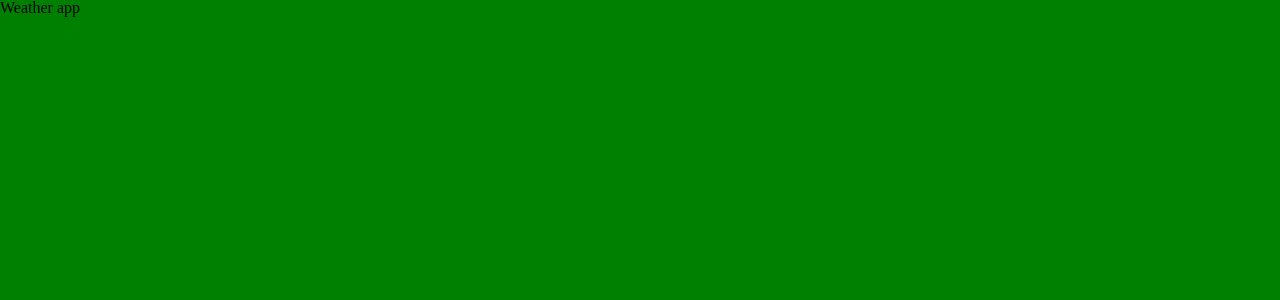
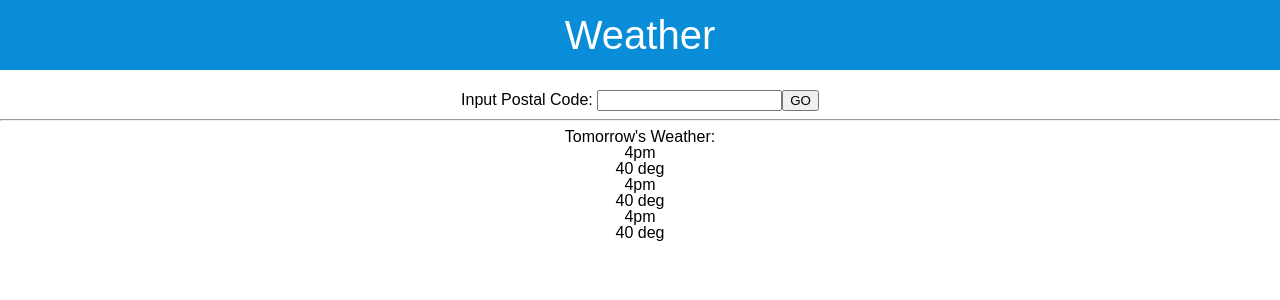
Before and after one commit to Deraj21/simple-weather-app, a React (Create React App) app in the folder weather-app/: page / in a window 1280 px wide. Shown: the top 300 px of the page. Built offline with nearby package versions, Linux system fonts and the light colour scheme; the HTML template or start-up script is replaced by a standard one.

Commit message:
basic html layout

```diff
--- a/weather-app/src/App.css
+++ b/weather-app/src/App.css
@@ -48,7 +48,21 @@ table {
 }
 
 body {
-  background-color: green;
+  font-family: Arial, Helvetica, sans-serif;
+}
+
+h1 {
+  font-size: 40px;
+  color: white;
+}
+
+.App {
+  text-align: center;
+}
+.App .header {
+  background-color: #0A8DD9;
+  padding: 15px;
+  margin-bottom: 20px;
 }
 
 /*# sourceMappingURL=App.css.map */
--- a/weather-app/src/App.js
+++ b/weather-app/src/App.js
@@ -1,13 +1,48 @@
 import React, { Component } from 'react';
-import logo from './logo.svg';
+import Axios from 'axios';
+
 import './App.css';
+import Widget from './components/Widget';
 
 class App extends Component {
+  constructor(props){
+    super(props);
+
+    this.state = {
+      postalCode: 0,
+      weatherData: []
+    }
+  }
+
+  componentDidMount(){
+    console.log(this.state);
+  }
+
+  handleChange(val){
+    console.log('handlingchange:', val);
+    this.setState({ postalCode: val });
+  }
+
+  handleClick(){
+    console.log(this.state)
+  }
+
   render() {
 
     return (
       <div className="App">
-        Weather app
+        <div className="header">
+          <h1>Weather</h1>
+        </div>
+        <div className="content">
+          <div className="inputs">
+            <span>Input Postal Code: </span>
+            <input onChange={e => this.handleChange(e.target.value)} type="text"/>
+            <button onClick={() => this.handleClick()} >GO</button>
+          </div>
+          <hr/>
+          <Widget />
+        </div>
       </div>
     );
   }
--- /dev/null
+++ b/weather-app/src/components/Hour.js
@@ -0,0 +1,13 @@
+import React from 'react';
+
+export default function Hour(props){
+
+  let { hour, temp, coldest, hottest } = props;
+
+  return (
+    <div className="Hour">
+      <p>{hour}</p>
+      <p>{temp} deg</p>
+    </div>
+  );
+}
--- a/weather-app/src/components/Widget.js
+++ b/weather-app/src/components/Widget.js
@@ -0,0 +1,14 @@
+import React from 'react';
+import Hour from './Hour';
+
+export default function Widget(props){
+
+  return (
+    <div className="Widget">
+      <h2>Tomorrow's Weather:</h2>
+      <Hour hour="4pm" temp={40}/>
+      <Hour hour="4pm" temp={40}/>
+      <Hour hour="4pm" temp={40}/>
+    </div>
+  );
+}
--- a/weather-app/src/stylesheets/App.sass
+++ b/weather-app/src/stylesheets/App.sass
@@ -2,4 +2,17 @@
 @import 'Widget.sass'
 
 body
-  background-color: green
+  font-family: Arial, Helvetica, sans-serif
+
+h1
+  font-size: 40px
+  color: white
+
+
+.App
+  text-align: center
+
+  .header
+    background-color: #0A8DD9
+    padding: 15px
+    margin-bottom: 20px
```
Also changed, not shown: 1 other file (tests, documents, lock files or other folders).
